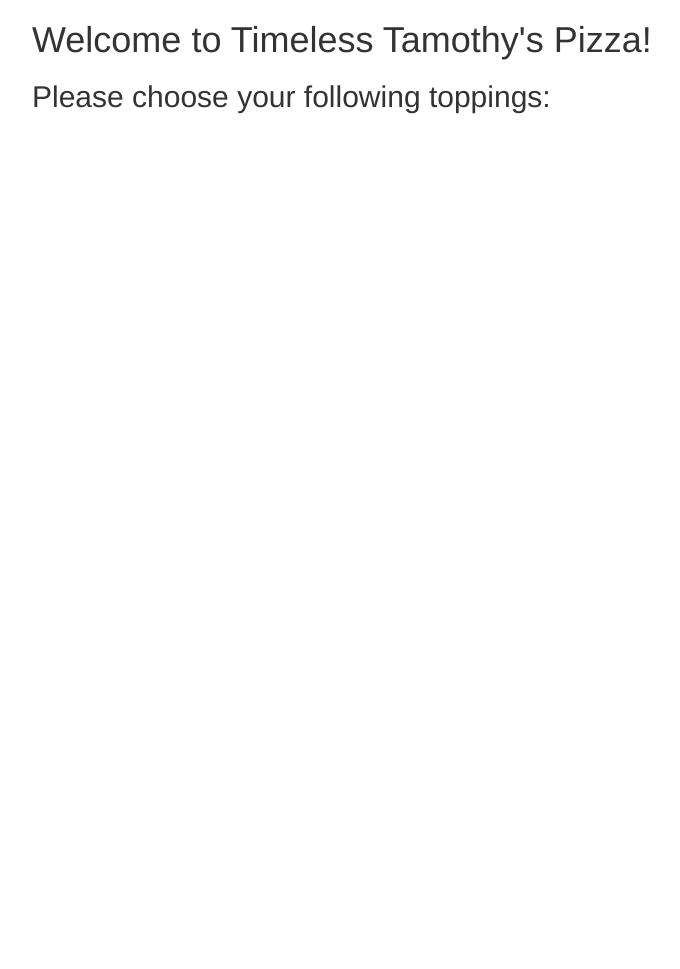
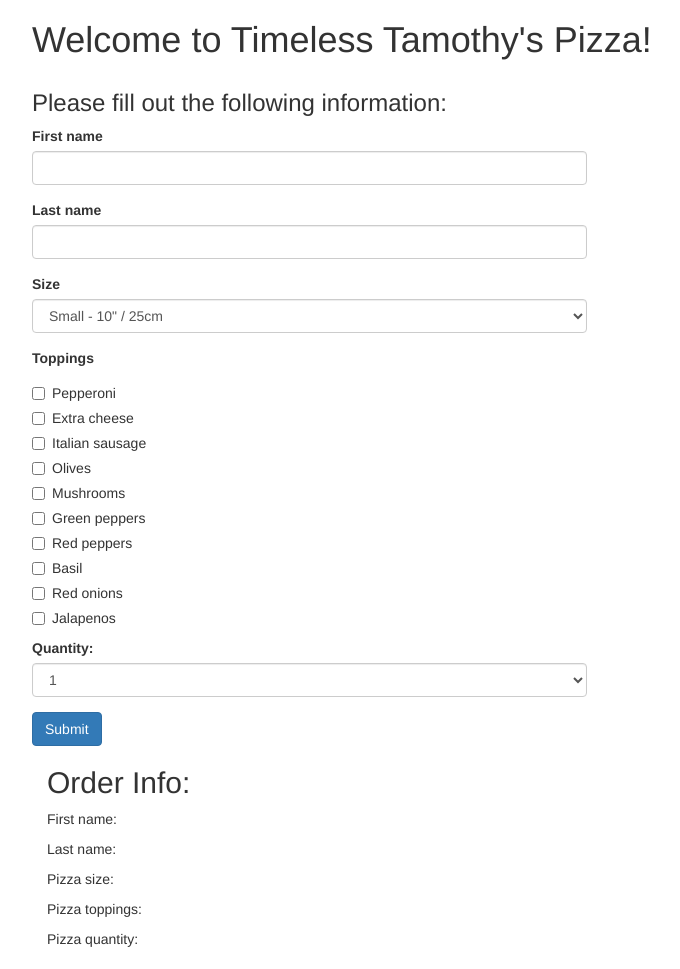
Before and after one commit to Tamothy/pizza_project, a plain HTML site: page index.html in a window 1280 px wide. Shown: the whole page, without its empty margins (38-718 px from the left). Before the commit the page ends 800 px from the top, so only its background shows below. Drawn offline with Linux system fonts and the light colour scheme.

Commit message:
add form pizza information to index.html

```diff
--- a/index.html
+++ b/index.html
@@ -10,11 +10,89 @@
   <body>
     <div class="container">
       <h1>Welcome to Timeless Tamothy's Pizza!</h1>
-      <h2>Please choose your following toppings:</h2>
-      <div id="reveal">
-        <ul class="results">
-        </ul>
+      <div class="row">
+        <div class="col-md-6">
+          <h3>Please fill out the following information:</h3>
+          <form id="new-pizza-customer">
+            <!-- first name -->
+            <div class="form-group">
+              <label for="new-first-name">First name</label>
+              <input type="text" class="form-control" id="new-first-name">
+            </div>
+            <!-- last name -->
+            <div class="form-group">
+              <label for="new-last-name">Last name</label>
+              <input type="text" class="form-control" id="new-last-name">
+            </div>
+            <!-- pizza size -->
+            <div class="form-group">
+              <label for="size">Size</label>
+              <select name="size" id="size" class="form-control">
+                <option value="10">Small - 10" / 25cm</option>
+                <option value="12">Medium - 12" / 30cm</option>
+                <option value="14">Large - 14" / 35cm</option>
+                <option value="16">X-Large - 16" / 40cm</option>
+              </select>
+            </div>
+            <!-- pizza toppings -->
+            <label for="toppings">Toppings</label>
+            <div class="checkbox">
+              <label><input type="checkbox" value="pepperoni">Pepperoni</label>
+            </div>
+            <div class="checkbox">
+              <label><input type="checkbox" value="extra_cheese">Extra cheese</label>
+            </div>
+            <div class="checkbox">
+              <label><input type="checkbox" value="italian_sausage">Italian sausage</label>
+            </div>
+            <div class="checkbox">
+              <label><input type="checkbox" value="olives">Olives</label>
+            </div>
+            <div class="checkbox">
+              <label><input type="checkbox" value="mushrooms">Mushrooms</label>
+            </div>
+            <div class="checkbox">
+              <label><input type="checkbox" value="green_peppers">Green peppers</label>
+            </div>
+            <div class="checkbox">
+              <label><input type="checkbox" value="red_peppers">Red peppers</label>
+            </div>
+            <div class="checkbox">
+              <label><input type="checkbox" value="basil">Basil</label>
+            </div>
+            <div class="checkbox">
+              <label><input type="checkbox" value="red_onions">Red onions</label>
+            </div>
+            <div class="checkbox">
+              <label><input type="checkbox" value="jalapenos">Jalapenos</label>
+            </div>
+            <!-- quantity -->
+            <div class="form-group">
+              <label for="quantity">Quantity:</label>
+              <select name="quantity" id="quantity" class="form-control">
+                <option value="1">1</option>
+                <option value="2">2</option>
+                <option value="3">3</option>
+                <option value="4">4</option>
+                <option value="5">5</option>
+              </select>
+            </div>
+            <!-- submit pizza form -->
+            <button type="submit" class="btn btn-primary">Submit</button>
+          </form>
+          <!-- shows pizza info -->
+          <div class="col-md-6">
+            <div id="pizza-info">
+              <h2>Order Info:</h2>
+              <p>First name: <span class="first_name"></span></p>
+              <p>Last name: <span class="last_name"></span></p>
+              <p>Pizza size: <span class="pizza_size"></span></p>
+              <p>Pizza toppings: <ul class="pizza_toppings"></ul></p>
+              <p>Pizza quantity: <span class="quantity"></span></p>
+              <h3 class="total_price"></h3>
+            </div>
+          </div>
+        </div>
       </div>
-    </div>
   </body>
 </html>
--- a/js/scripts.js
+++ b/js/scripts.js
@@ -1,11 +1,11 @@
 //business_logic
-function Pizza(firstName, lastName, toppings, size, quantity, total) {
+function Pizza(firstName, lastName, size, toppings, quantity, totalPrice) {
   this.firstName = firstName;
   this.lastName = lastName;
+  this.size = size;
   this.toppings = toppings;
-  this.size = size;
   this.quantity = quantity;
-  this.totalPrice = total;
+  this.totalPrice = totalPrice;
 }
 
 //customer information
@@ -17,8 +17,8 @@ Pizza.prototype.customerInfo = function () {
 Pizza.prototype.pizzaCost = function () {
   var totalToppings = this.toppings.length * .75;
   var onePizza = totalToppings + this.size;
-  var total = onePizza * this.quantity;
-  this.totalPrice = total;
+  var totalPrice = onePizza * this.quantity;
+  this.totalPrice = totalPrice;
   return this.totalPrice;
 }
 
@@ -29,4 +29,6 @@ Pizza.prototype.messagePrice = function() {
 
 //user_interface_logic
 $(document).ready(function() {
+
+
 });
```
